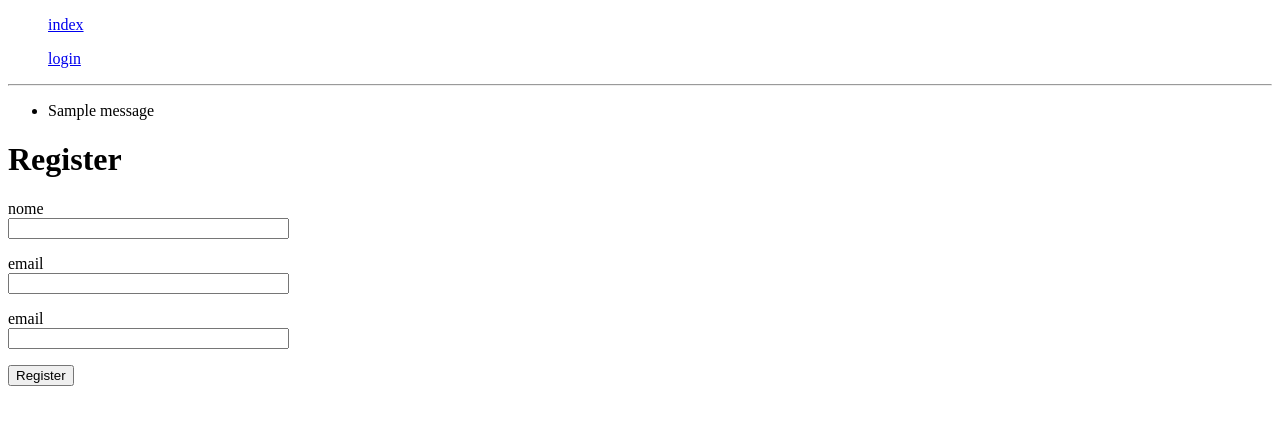
After one commit to vinig79/pokemon_game, a Flask app: page /login in a window 1280 px wide. The commit adds this page. Shown: the top 425 px of the page. Run offline with Flask 2, Linux system fonts and the light colour scheme; tables that the repository leaves empty hold one stand-in row (values such as "Sample post"); one stand-in notice (Sample message) is shown.

Commit message:
Add files via upload

```diff
--- a/config.py
+++ b/config.py
@@ -1,6 +1,6 @@
 import os
 class Config(object):
     DEBUG = TESTING = True
-    DATABASE_URI = "mysql+mysqlconnector://aluno:aluno123@localhost/POKEMON_GAME"
+    DATABASE_URI = "mysql+mysqlconnector://vinig79:vinig79@localhost/POKEMON_GAME"
     SQLALCHEMY_DATABASE_URI = DATABASE_URI
     SECRET_KEY = os.environ.get("SECRET_KEY") or  "you-will-never-guess"
--- a/forms.py
+++ b/forms.py
@@ -1,8 +1,20 @@
 from flask_wtf import FlaskForm
 from wtforms import StringField, BooleanField, SubmitField
-from wtforms.validators import DataRequired, Email, EqualTo
+from wtforms.validators import DataRequired, Email, EqualTo, ValidationError
+from model import User
 
 class Login(FlaskForm):
     nome = StringField('nome',validators=[DataRequired()])
     email = StringField('email', validators=[DataRequired(), Email()])
     submit = SubmitField("submit")
+
+class Register(FlaskForm):
+    nome = StringField('nome',validators=[DataRequired()])
+    email = StringField('email',validators=[DataRequired(),Email()])
+    email2 = StringField('email',validators=[DataRequired(),EqualTo('email')])
+    submit = SubmitField("Register")
+
+    def validate_email(self,email):
+        user = User.query.filter_by(email=email.data).first()
+        if user is not None:
+            raise ValidationError("use other email")
--- /dev/null
+++ b/login/login.py
@@ -0,0 +1,18 @@
+from flask import Blueprint, render_template,flash, redirect
+from forms import Register
+from model import User
+from pokemon import db
+
+login_bp = Blueprint('login', __name__)
+
+@login_bp.route('/login', methods=["GET","POST"])
+def login():
+    form = Register()
+    if form.validate_on_submit():
+        u = User(nome=form.nome.data,email=form.email.data)
+        db.session.add(u)
+        db.session.commit()
+        flash(":)")
+        return redirect('/index')
+
+    return render_template("register.html",title="login", form=form)
--- a/pokemon.py
+++ b/pokemon.py
@@ -1,5 +1,6 @@
 from flask import Flask
 from flask_sqlalchemy import SQLAlchemy
+from flask_login import LoginManager
 
 db = SQLAlchemy()
 
@@ -9,10 +10,14 @@ def app():
 
 
 
+
     db.init_app(app)
 
     from index.routes import index_bp
     app.register_blueprint(index_bp)
+
+    from login.login import login_bp
+    app.register_blueprint(login_bp)
 
     with app.app_context():
         db.create_all()
--- a/requirements.txt
+++ b/requirements.txt
@@ -5,3 +5,4 @@ requests
 flask_wtf
 email_validator
 flask_migrate
+flask_login
--- a/sources/crawler.py
+++ b/sources/crawler.py
@@ -4,7 +4,7 @@ from model import Pokemon, Tipo
 def crawler(db):
     request_pokemon = requests.get('https://pokeapi.co/api/v2/pokedex/1/')
     pokemons = request_pokemon.json()['pokemon_entries']
-    if len(Pokemon.query.all()) == len(pokemons):
+    if len(Pokemon.query.all()) >= len(pokemons):
         return
 
     print("tipo")
--- a/templates/base.html
+++ b/templates/base.html
@@ -7,10 +7,12 @@
 <body>
      <header>
          <menu>
+             <p><a href="/index">index</a></p>
+             <p><a href="/login">login</a></p>
          </menu>
 
              <hr>
-             {% whit messages = get_flashed_messages() %}
+             {% with messages = get_flashed_messages() %}
              {% if messages%}
              <ul>
                  {% for message in messages%}
@@ -18,7 +20,7 @@
                  {% endfor %}
              </ul>
              {% endif %}
-             {% endwhit %}
+             {% endwith %}
 
          {% block content %}{% endblock %}
      </header>
--- /dev/null
+++ b/templates/register.html
@@ -0,0 +1,29 @@
+{% extends "base.html" %}
+{% block content %}
+    <h1>Register</h1>
+    <form action="" method="post" novalidate>
+        {{ form.hidden_tag() }}
+        <p>
+            {{ form.nome.label }}<br>
+            {{ form.nome(size=32) }}
+            {% for error in form.nome.errors %}
+            <span style="color: red;">[{{ error }}]</span>
+            {% endfor %}
+        </p>
+        <p>
+            {{ form.email.label }}<br>
+            {{ form.email(size=32) }}
+            {% for error in form.email.errors %}
+            <span style="color: red;">[{{ error }}]</span>
+            {% endfor %}
+        </p>
+        <p>
+            {{ form.email2.label }}<br>
+            {{ form.email2(size=32) }}
+            {% for error in form.email2.errors %}
+            <span style="color: red;">[{{ error }}]</span>
+            {% endfor %}
+        </p>
+        <p>{{ form.submit() }}</p>
+    </form>
+{% endblock %}
```
Also changed, not shown: index/routes.py (+10 -4 lines), login/__init__.py (added), model.py (line endings or trailing spaces).
